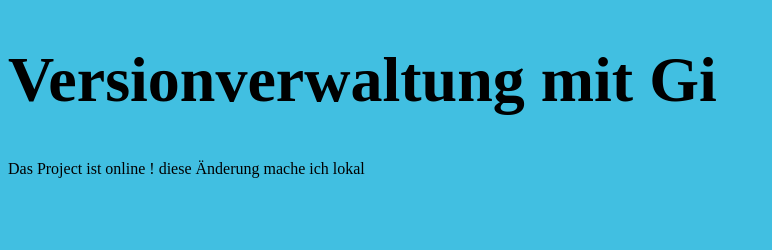
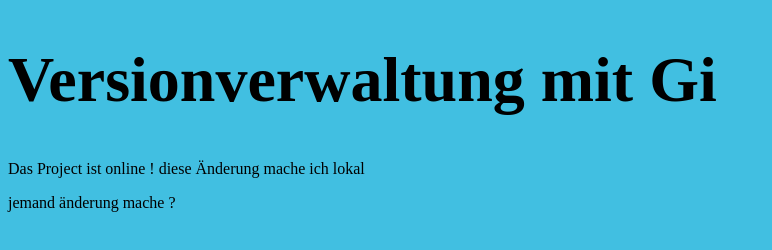
Before and after one commit to nieckita/Git-Demo, a plain HTML site: page index.html in a window 1280 px wide. Shown: the whole page, without its empty margins (0-772 px from the left). Drawn offline with Linux system fonts and the light colour scheme.

Commit message:
aänderung online

```diff
--- a/index.html
+++ b/index.html
@@ -10,5 +10,6 @@
   <body>
     <h1>Versionverwaltung mit Gi</h1>
     <p>Das Project ist online ! diese Änderung mache ich lokal</p>
+    <p>jemand änderung mache ?</p>
   </body>
 </html>
```
